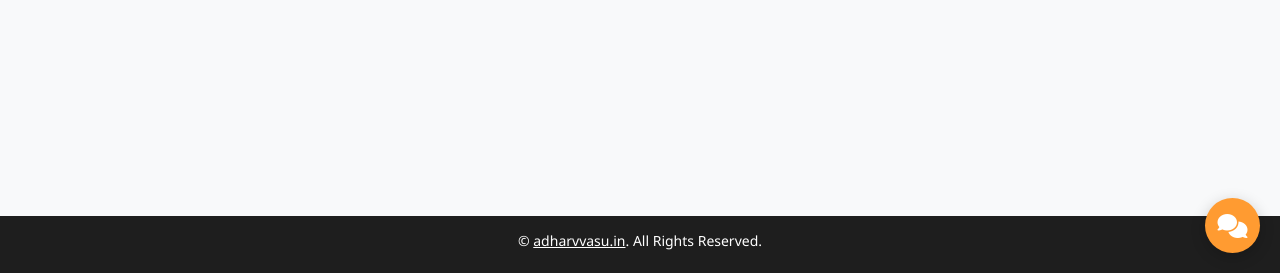
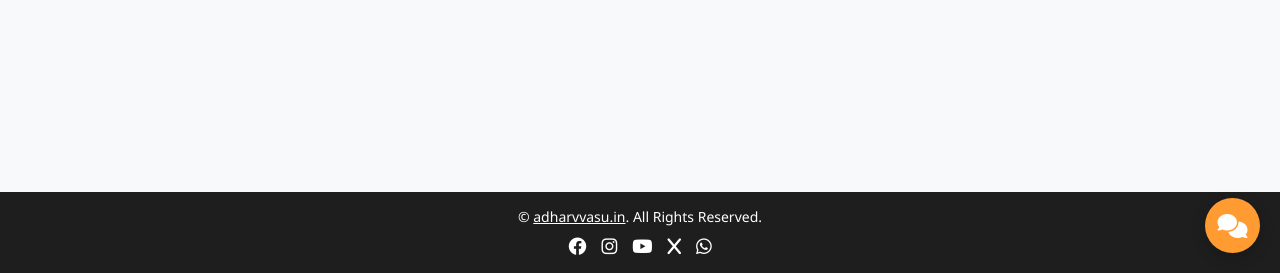
Before and after one commit to chetakcreation/yuvasamghamam2026, a plain HTML site: page index.html in a window 1280 px wide. Shown: the part 527-800 px from the top of the page. Drawn offline with nearby package versions, Linux system fonts and the light colour scheme; no server answers; a web font is replaced by a local one.

Commit message:
Add files via upload

```diff
--- a/index.html
+++ b/index.html
@@ -245,7 +245,7 @@
             <a id="footerFb" href="#" target="_blank"><i class="fa-brands fa-facebook"></i></a>
             <a id="footerInsta" href="#" target="_blank"><i class="fa-brands fa-instagram"></i></a>
             <a id="footerYt" href="#" target="_blank"><i class="fa-brands fa-youtube"></i></a>
-            <a id="footerX" href="#" target="_blank"><i class="fa-brands fa-x-twitter"></i></a>
+            <a id="footerX" href="#" target="_blank"><i class="fa-brands fa-x"></i></a>
             <a id="footerWa" href="#" target="_blank"><i class="fa-brands fa-whatsapp"></i></a>
         </div>
     </footer>
@@ -301,7 +301,6 @@
             const saved = JSON.parse(localStorage.getItem('vsk_site_settings') || '{}');
             const logoContainer = document.getElementById('logoContainer');
 
-            // ലോഗോയും ടൈറ്റിലും അപ്ഡേറ്റ് ചെയ്യുന്ന ഭാഗം
             if (saved.logo_url) {
                 logoContainer.innerHTML = `<img src="${saved.logo_url}" alt="Logo">`;
             } else {
@@ -316,19 +315,10 @@
             }
 
             if (saved.fb) document.getElementById('footerFb').href = saved.fb;
-            else document.getElementById('footerFb').style.display = 'none';
-
             if (saved.insta) document.getElementById('footerInsta').href = saved.insta;
-            else document.getElementById('footerInsta').style.display = 'none';
-
             if (saved.yt) document.getElementById('footerYt').href = saved.yt;
-            else document.getElementById('footerYt').style.display = 'none';
-
             if (saved.x) document.getElementById('footerX').href = saved.x;
-            else document.getElementById('footerX').style.display = 'none';
-
             if (saved.wa) document.getElementById('footerWa').href = saved.wa;
-            else document.getElementById('footerWa').style.display = 'none';
         }
 
         function toggleChat() {
@@ -600,7 +590,7 @@
                 let imgUrl = parts[1] ? parts[1].replace(']', '').trim() : '';
                 contentHtml = `${textPart}<br><img src="${imgUrl}" style="max-width: 180px; border-radius: 6px; margin-top: 5px; display: block; cursor: pointer;" onclick="window.open('${imgUrl}', '_blank')">`;
             } else if (contentHtml.includes('[File:')) {
-                let, parts = contentHtml.split('[File:');
+                let parts = contentHtml.split('[File:');
                 let textPart = parts[0];
                 let fileUrl = parts[1] ? parts[1].replace(']', '').trim() : '';
                 let fileName = fileUrl ? fileUrl.split('/').pop().split('_').pop() : 'Download File';
```
